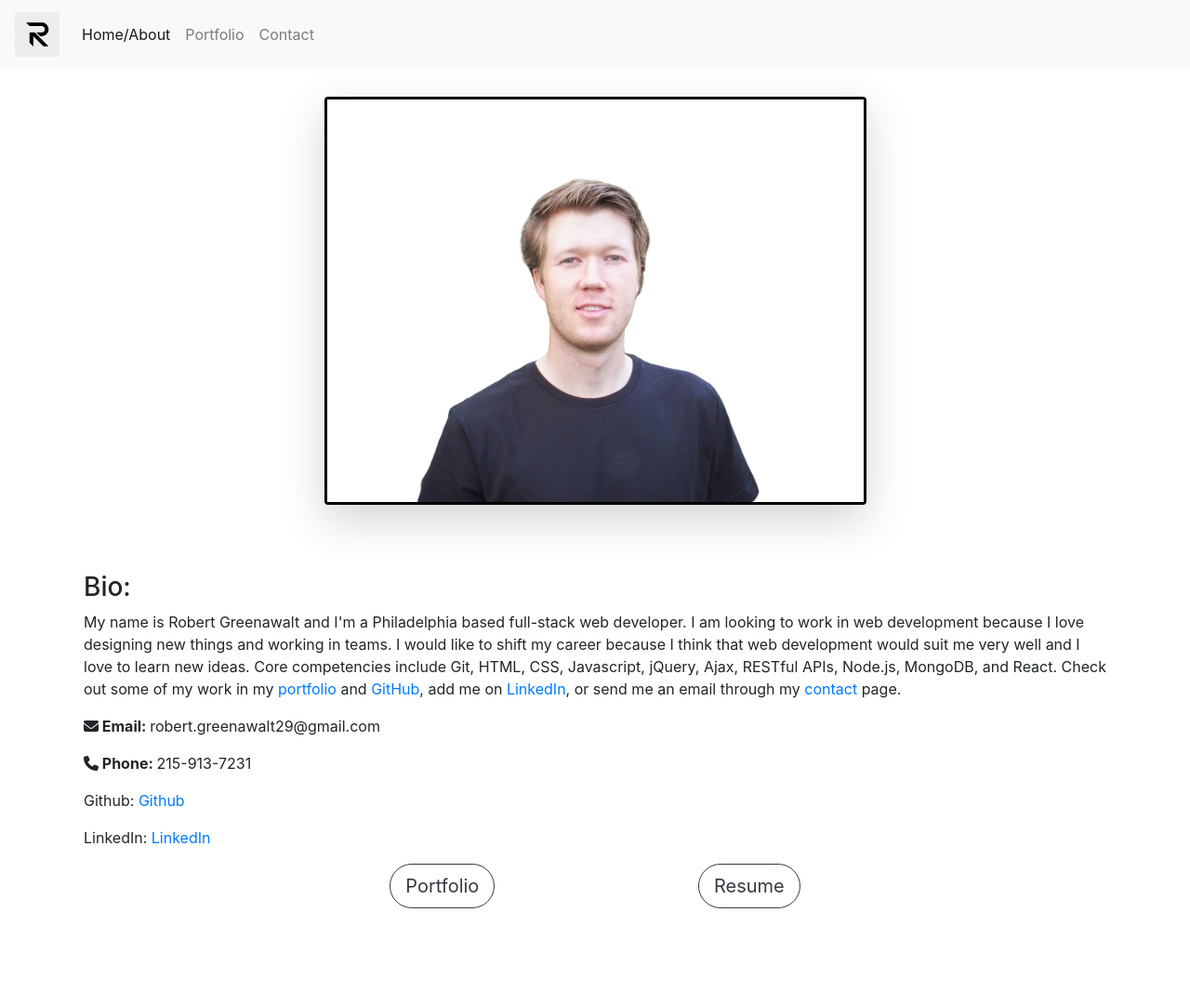
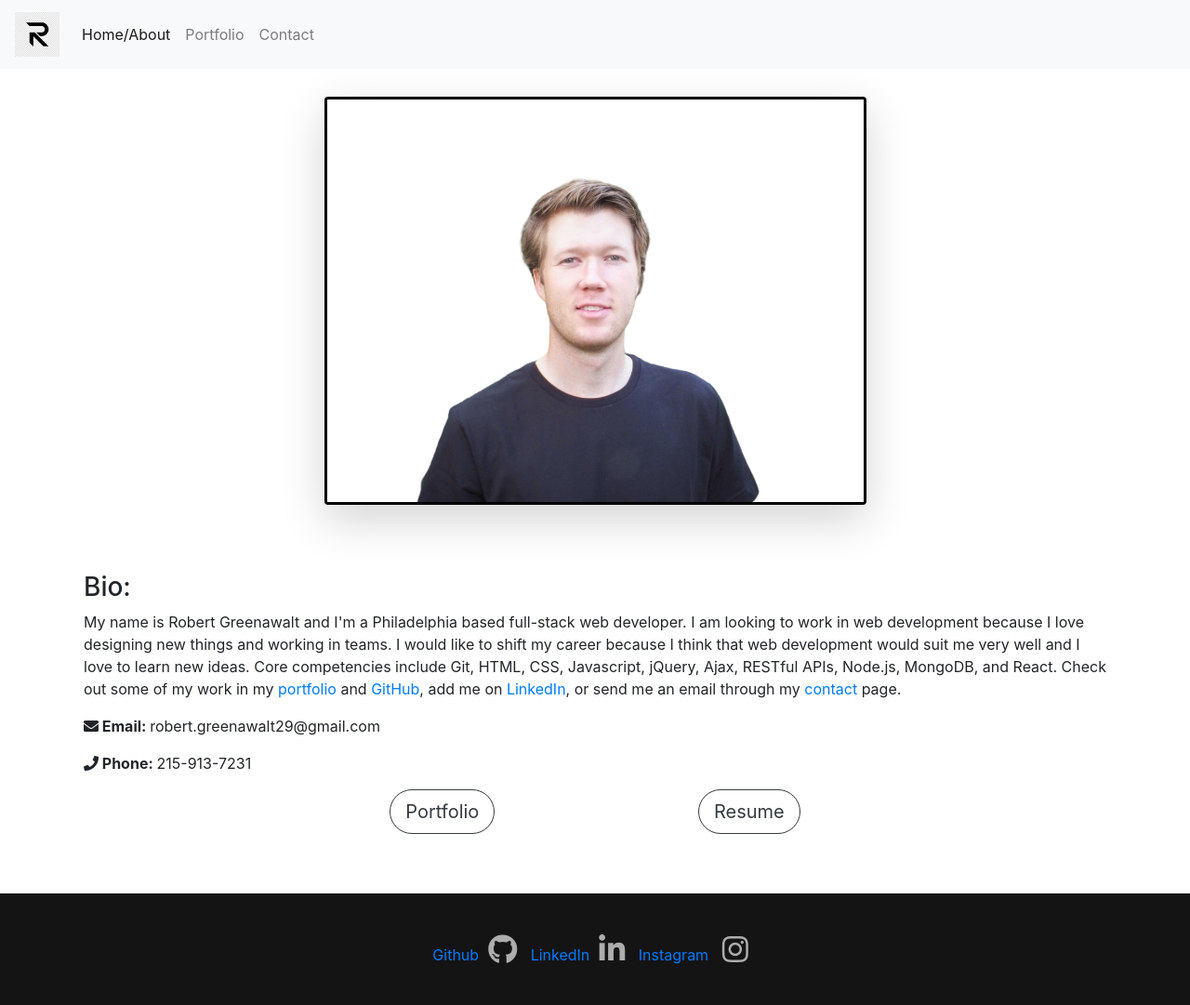
Before and after one commit to rsg71/Portfolio, a plain HTML site: page index.html in a window 1280 px wide. Shown: the whole page at 93% size. Before the commit the page ends 1041 px from the top, so only its background shows below. Drawn offline with nearby package versions, Linux system fonts and the light colour scheme.

Commit message:
reformatting footer links

```diff
--- a/index.html
+++ b/index.html
@@ -12,8 +12,8 @@
   <link rel="stylesheet" href="https://stackpath.bootstrapcdn.com/bootstrap/4.5.2/css/bootstrap.min.css"
     integrity="sha384-JcKb8q3iqJ61gNV9KGb8thSsNjpSL0n8PARn9HuZOnIxN0hoP+VmmDGMN5t9UJ0Z" crossorigin="anonymous">
 
-  <!-- font awesome link for fonts -->
-  <script src="https://kit.fontawesome.com/63824e3d3e.js" crossorigin="anonymous"></script>
+ <!-- font awesome link for icons -->
+ <link rel="stylesheet" href="https://use.fontawesome.com/releases/v5.14.0/css/all.css" integrity="sha384-HzLeBuhoNPvSl5KYnjx0BT+WB0QEEqLprO+NBkkk5gbc67FTaL7XIGa2w1L0Xbgc" crossorigin="anonymous">
 
   <!-- favicon -->
   <link rel="shortcut icon" type="image/jpg" href="imgs/favicon.png" />
@@ -86,8 +86,7 @@
         <p><i class="fas fa-envelope"></i><span class="font-weight-bold"> Email: </span>robert.greenawalt29@gmail.com
         </p>
         <p><i class="fas fa-phone"></i><span class="font-weight-bold"> Phone: </span>215-913-7231</p>
-        <p>Github: <a href="https://github.com/rsg71">Github</a></p>
-        <p>LinkedIn: <a href="https://www.linkedin.com/in/robert-greenawalt-43457a14a/">LinkedIn</a></p>
+
         <div class="row" id="resume-portfolio-buttons">
           <a href="portfolio.html" class="btn btn-lg btn-outline-dark mx-auto" id="portfolio-btn-link">Portfolio</a>
           <a href="resume.html" class="btn btn-lg btn-outline-dark mx-auto" id="resume-btn-link">Resume</a>
@@ -98,26 +97,24 @@
 
         <br>
 
-        <div class="row mx-auto" style="width:200px" id="github">
 
-        </div>
       </section>
     </section>
 
-
+    </main>
   <!-- Footer-------------------------------------------------------------->
 
 
-<!--
+
   <footer class="footer footer-index mx-auto">
   <div class="footer-links">
-      <a href="https://github.com/rsg71" target="_blank">Github<i class="fab fa-github"></i></a>
-      <a href="https://www.linkedin.com/in/robert-greenawalt-43457a14a/" target="_blank">LinkedIn<i
+      <a href="https://github.com/rsg71" class="text-decoration-none" target="_blank" >Github<i class="fab fa-github"></i></a>
+      <a href="https://www.linkedin.com/in/robert-greenawalt-43457a14a/"  class="text-decoration-none" target="_blank">LinkedIn<i
           class="fab fa-linkedin-in"></i></a>
-      <a href="https://www.instagram.com/robert.greenawalt29/" target="_blank">Instagram
+      <a href="https://www.instagram.com/robert.greenawalt29/"  class="text-decoration-none" target="_blank">Instagram
         <i class="fab fa-instagram"></i></a>
     </div>
-  </footer> -->
+  </footer>
   <!-------------------------------------------------- End Footer ----------------------------->
 
   <script src="https://code.jquery.com/jquery-3.5.1.slim.min.js"
--- a/style.css
+++ b/style.css
@@ -16,9 +16,10 @@
 
   }
 
-  .footer-links{
-      color:red;
+  .footer-links a{
+      text-decoration:none;
   }
+
 
 
   .portfolio {
```
Also changed, not shown: contact.html (+10 -6 lines), portfolio.html (+12 -10 lines), resume.html (+11 -11 lines).
